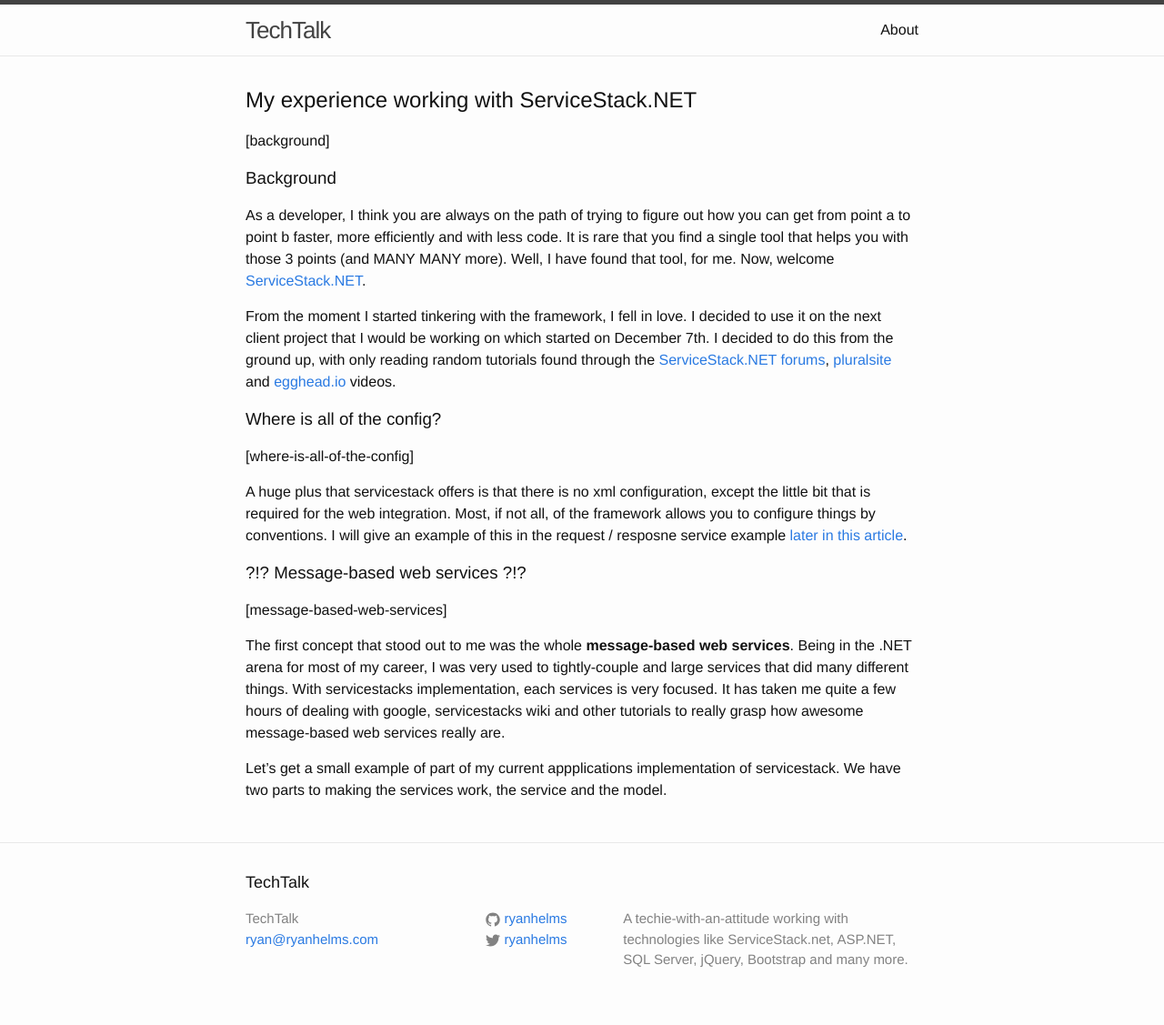
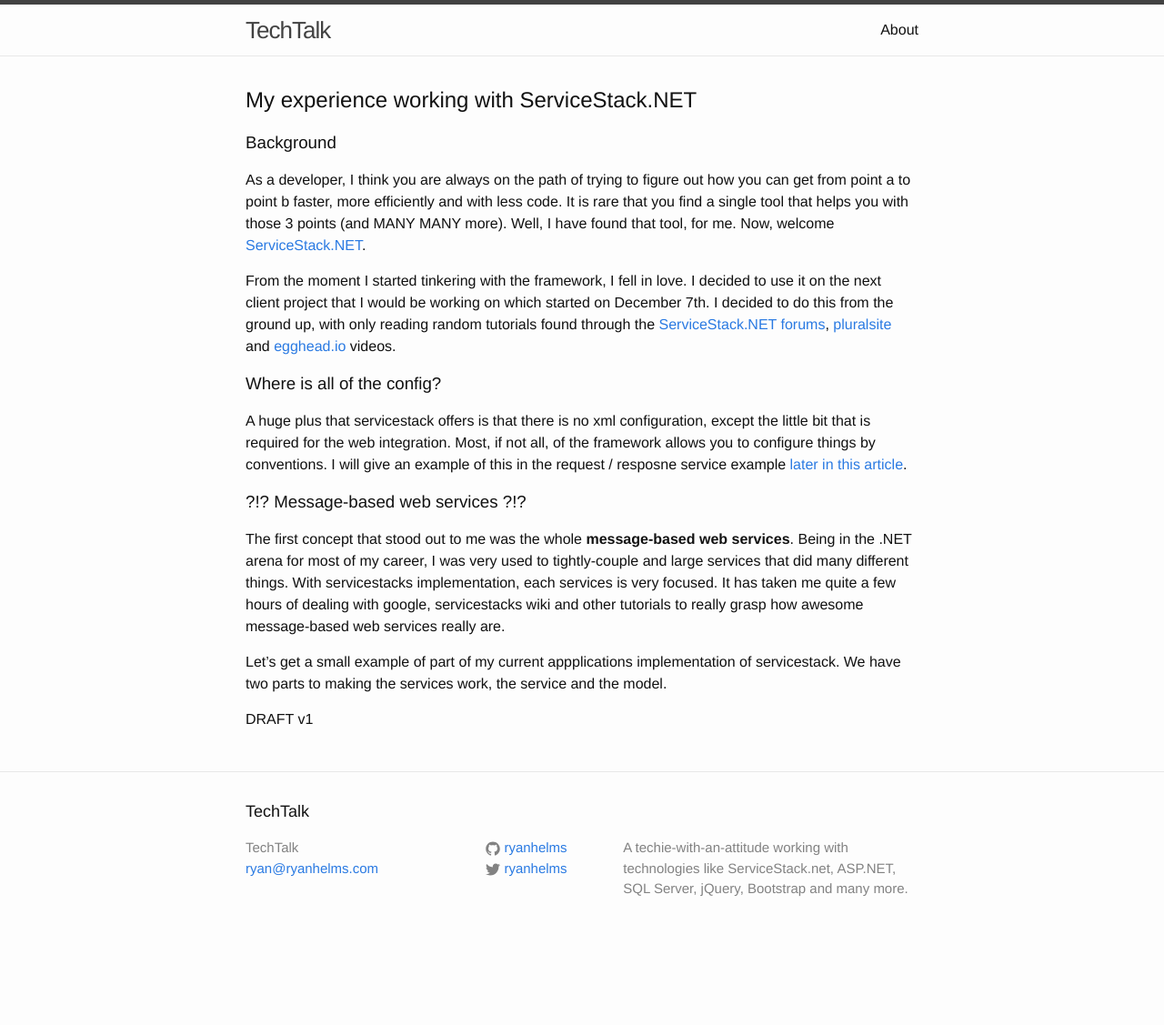
Before and after one commit to ryanhelmsblog/ryanhelmsblog.github.io, a Jekyll site: the page built from _posts/2016-01-02-Working-with-ServiceStack.NET.md, in a window 1280 px wide. Shown: the whole page at 91% size. Built offline with Jekyll 4.4.1, drawn with Linux system fonts in a browser that asks for light colours; after the commit the page ends 1049 px from its top, so only the background shows below that.

Commit message:
Updated 2016-01-02-Working-with-ServiceStack.NET.md

```diff
--- a/_posts/2016-01-02-Working-with-ServiceStack.NET.md
+++ b/_posts/2016-01-02-Working-with-ServiceStack.NET.md
@@ -4,9 +4,9 @@
 ---
 
 
+
 ## My experience working with ServiceStack.NET
 
-[background]
 ### Background
 
   As a developer, I think you are always on the path of trying to figure out how you can get from point a to point b faster, more efficiently and with less code. It is rare that you find a single tool that helps you with those 3 points (and MANY MANY more). Well, I have found that tool, for me. Now, welcome [ServiceStack.NET](http://www.servicestack.net/).
@@ -14,13 +14,13 @@
   From the moment I started tinkering with the framework, I fell in love. I decided to use it on the next client project that I would be working on which started on December 7th. I decided to do this from the ground up, with only reading random tutorials found through the [ServiceStack.NET forums](https://forums.servicestack.net/), [pluralsite](http://www.pluralsite/) and [egghead.io](http://www.egghead.io) videos.
 
 ### Where is all of the config?
-[where-is-all-of-the-config]
 
 A huge plus that servicestack offers is that there is no xml configuration, except the little bit that is required for the web integration. Most, if not all, of the framework allows you to configure things by conventions. I will give an example of this in the request / resposne service example [later in this article](#message-based-web-services).
 
 ### ?!? Message-based web services ?!?
-[message-based-web-services]
 
   The first concept that stood out to me was the whole **message-based web services**. Being in the .NET arena for most of my career, I was very used to tightly-couple and large services that did many different things. With servicestacks implementation, each services is very focused. It has taken me quite a few hours of dealing with google, servicestacks wiki and other tutorials to really grasp how awesome message-based web services really are.
 
 Let's get a small example of part of my current appplications implementation of servicestack. We have two parts to making the services work, the service and the model.
+
+DRAFT v1
```
